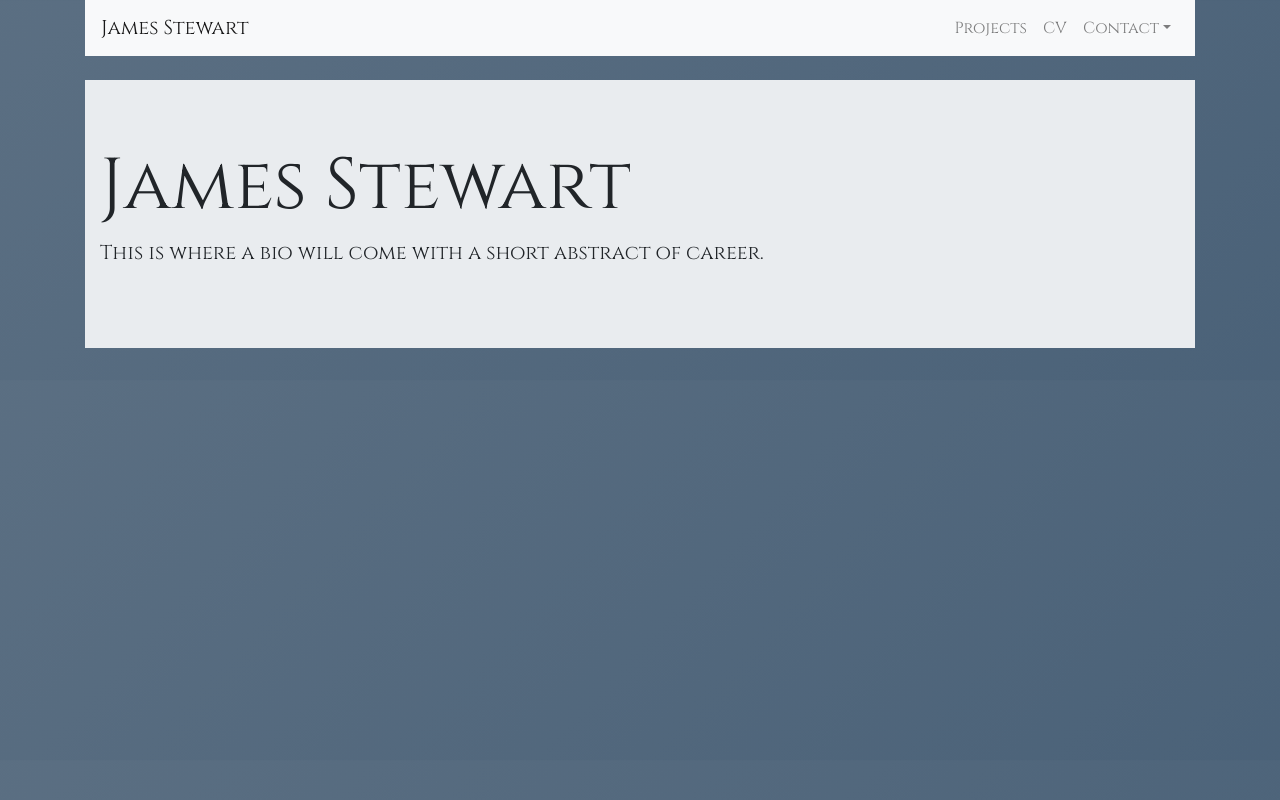
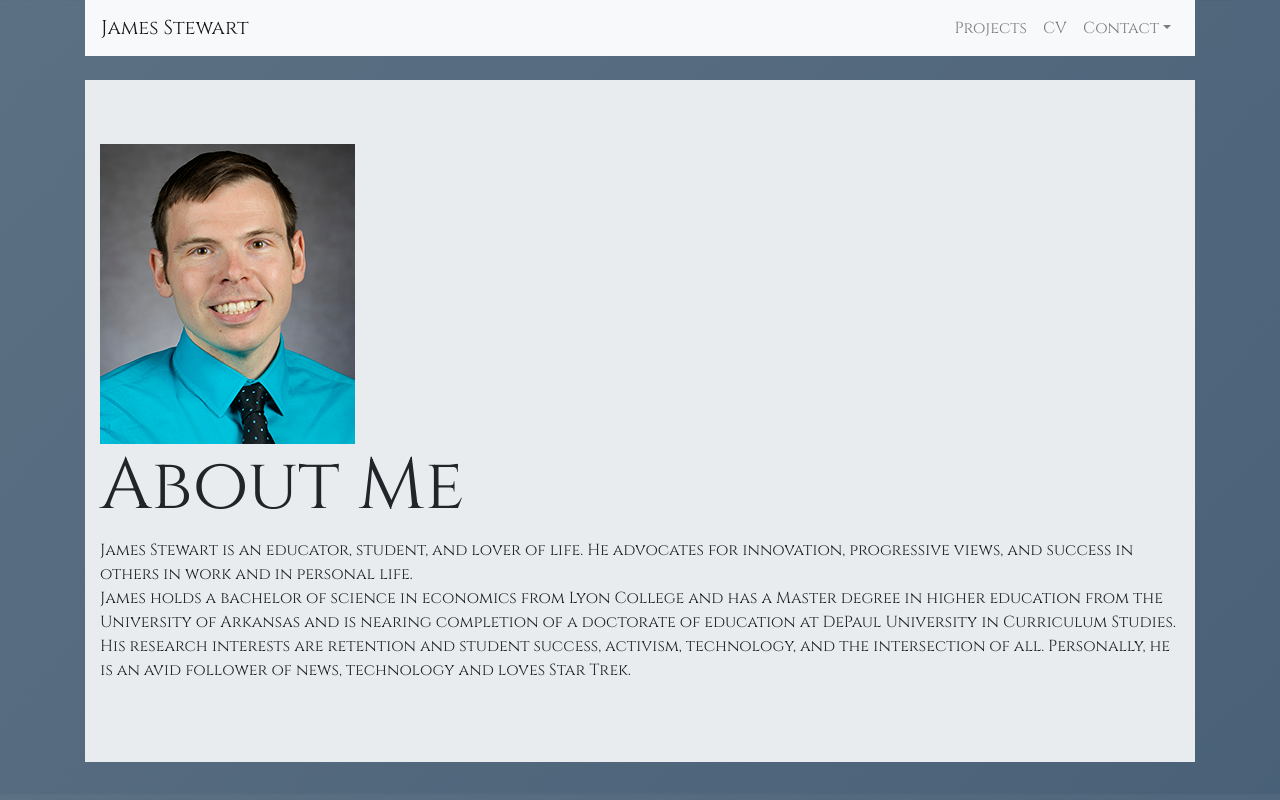
Before and after one commit to arnab156/jamesstewart, a React (Create React App) app in the folder client/: page / in a window 1280 px wide. Built offline with nearby package versions, Linux system fonts and the light colour scheme.

Commit message:
profile pic

```diff
--- /dev/null
+++ b/client/src/Components/Bio/Bio.js
@@ -0,0 +1,14 @@
+import React from "react";
+import "./Bio.css"
+
+const ProfilePic = () => (
+    <div>
+    <h1 className="display-3">About Me</h1>
+    <p>James Stewart is an educator, student, and lover of life.  He advocates for innovation, progressive views, and success in others in work and in personal life.
+        <br/> James holds a bachelor of science in economics from Lyon College and has a Master degree in higher education from the University of Arkansas and is nearing completion of a doctorate of education at DePaul University in Curriculum Studies.  His research interests are retention and student success, activism, technology, and the intersection of all.
+        Personally, he is an avid follower of news, technology and loves Star Trek.
+    </p>
+    </div>
+        );
+
+export default ProfilePic;
--- /dev/null
+++ b/client/src/Components/Photo/ProfilePhoto.js
@@ -0,0 +1,12 @@
+import React from "react";
+import "./Photo.css"
+import James from "./Images/James.jpg";
+
+const ProfilePic = () => (
+    <div>
+    {/* <h1 className="display-3">Profile Pic</h1> */}
+    <img src={James} alt="Profile pic" />
+    </div>
+        );
+
+export default ProfilePic;
--- a/client/src/Pages/Home/Home.js
+++ b/client/src/Pages/Home/Home.js
@@ -1,6 +1,8 @@
 import React from "react";
 import "./Home.css";
 import { Container, Jumbotron } from "reactstrap";
+import ProfilePic from "../../Components/Photo/ProfilePhoto";
+import Bio from "../../Components/Bio/Bio";
 
 export default class Home extends React.Component {
   constructor(props) {
@@ -22,10 +24,12 @@ export default class Home extends React.Component {
       <br/>
         <Jumbotron fluid>
           <Container fluid>
-            <h1 className="display-3">James Stewart</h1>
+          <ProfilePic/>
+            {/* <h1 >James Stewart</h1>
             <p className="lead">
               This is where a bio will come with a short abstract of career.
-            </p>
+            </p> */}
+            <Bio />
           </Container>
         </Jumbotron>
       </Container>
```
Also changed, not shown: client/src/Components/Bio/Bio.css (added), client/src/Components/Photo/Images/James.jpg (added), client/src/Components/Photo/Photo.css (added).
